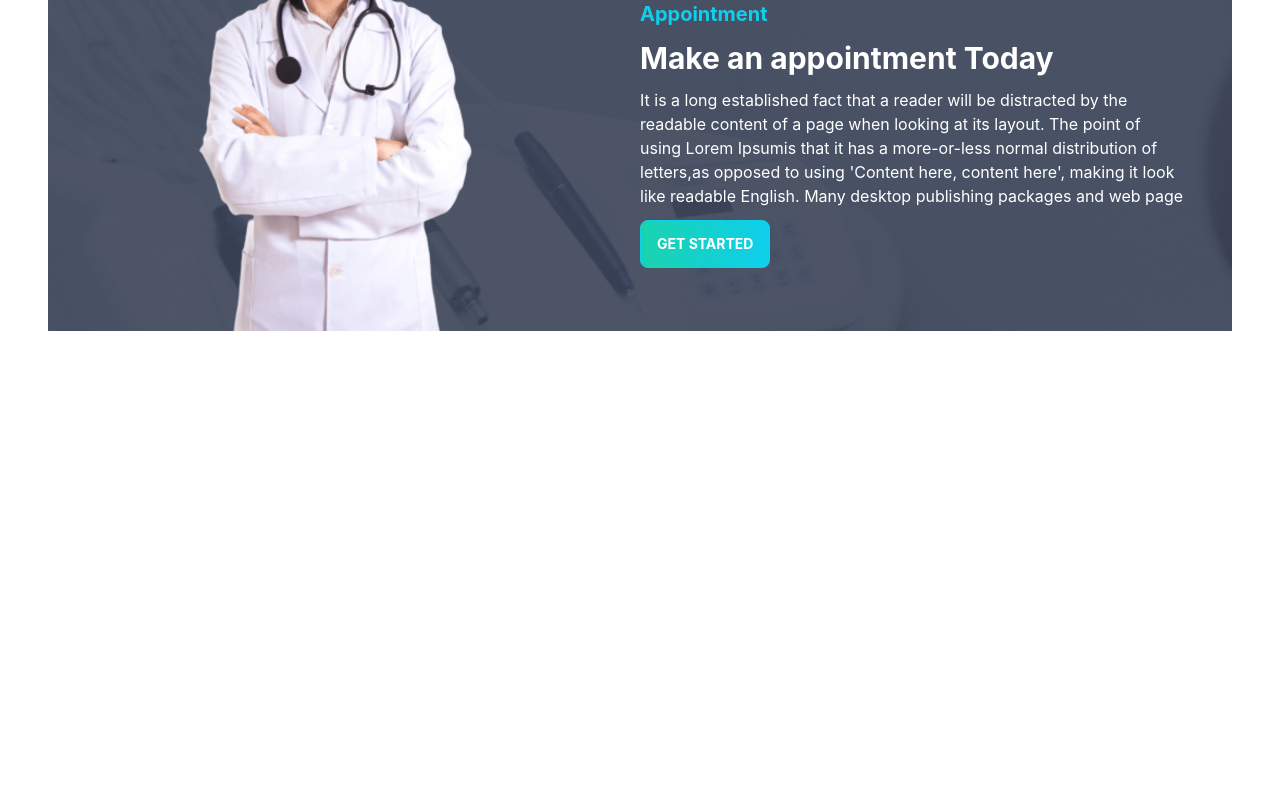
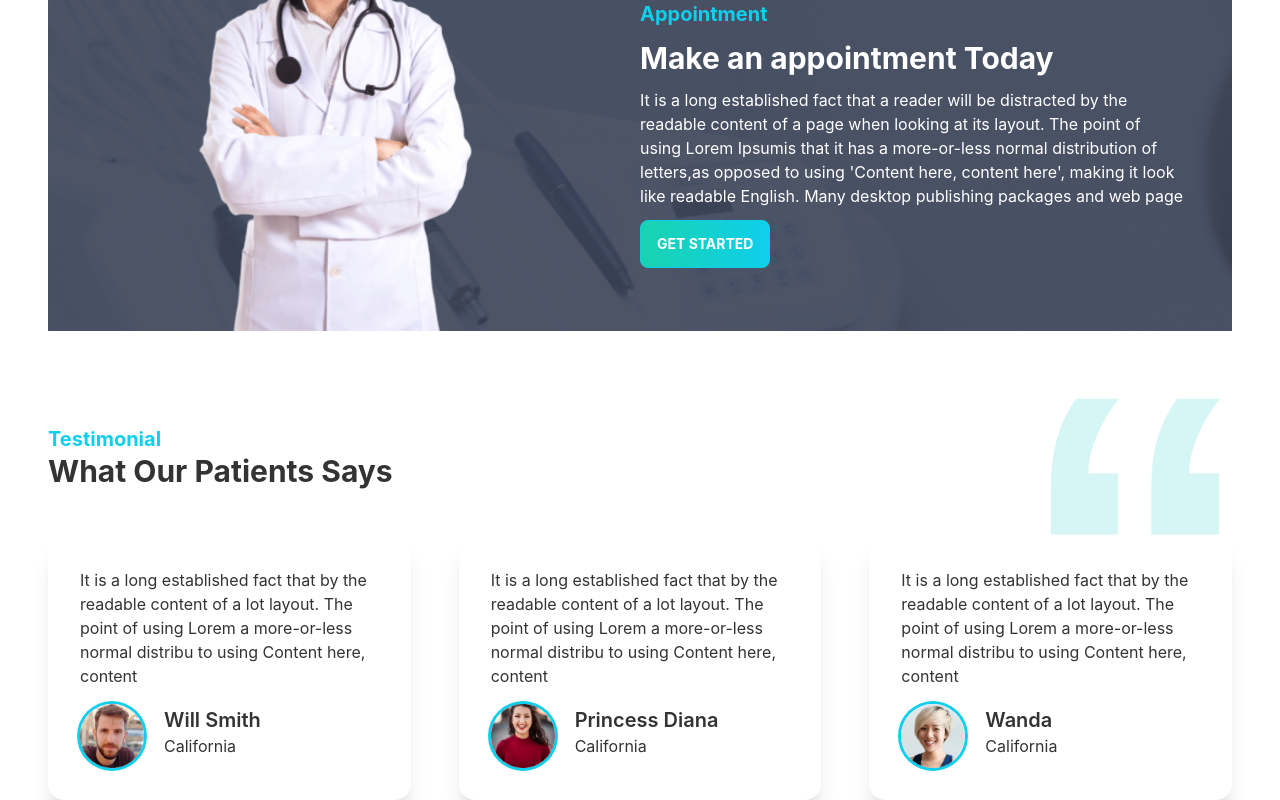
Before and after one commit to saikot-cse/doctors-portal, a React (Create React App) app: page / in a window 1280 px wide. Shown: the part 2554-3354 px from the top of the page. Before the commit the page ends 2885 px from the top, so only its background shows below. Built offline with nearby package versions, Linux system fonts and the light colour scheme.

Commit message:
testimonial added

```diff
--- a/src/Pages/Home/Home.js
+++ b/src/Pages/Home/Home.js
@@ -4,6 +4,7 @@ import { ExtraInfo } from './ExtraInfo'
 import { Info } from './Info'
 import { MakeAppoinment } from './MakeAppoinment'
 import { Services } from './Services'
+import { Testimonials } from './Testimonials'
 
 
 export const Home = () => {
@@ -14,6 +15,7 @@ export const Home = () => {
       <Services/>
       <ExtraInfo/>
       <MakeAppoinment/>
+      <Testimonials/>
     </div>
   )
 }
--- a/src/Pages/Home/MakeAppoinment.js
+++ b/src/Pages/Home/MakeAppoinment.js
@@ -2,7 +2,7 @@ import doctorImage from "../../assets/images/doctor.png";
 import { PrimaryButton } from "../Shared/PrimaryButton";
 export const MakeAppoinment = () => {
   return (
-    <section className="flex justify-center items-center bg-apponment_banner mt-24">
+    <section className="flex justify-center items-center bg-appoinment mt-24 mb-12">
       <div className="flex-1 hidden lg:block">
         <img className="mt-[-150px]" src={doctorImage} alt="" />
       </div>
--- /dev/null
+++ b/src/Pages/Home/Reviews.js
@@ -0,0 +1,18 @@
+export const Reviews = ({ review }) => {
+  return (
+    <div className="card max-w-lg bg-base-100 shadow-xl">
+      <div className="card-body">
+        <p>{review.review}</p>
+        <div class="flex justify-start items-center">
+          <div class="w-16 rounded-full ring ring-primary ring-offset-base-100 mr-5 mt-2">
+            <img src={review.image} alt="" />
+          </div>
+          <div>
+            <h2 className="card-title">{review.name}</h2>
+            <p>California</p>
+          </div>
+        </div>
+      </div>
+    </div>
+  );
+};
--- /dev/null
+++ b/src/Pages/Home/Testimonials.js
@@ -0,0 +1,45 @@
+import quote from "../../assets/icons/quote.svg";
+import prople1 from '../../assets/images/people1.png';
+import prople2 from '../../assets/images/people2.png';
+import prople3 from '../../assets/images/people3.png';
+import { Reviews } from "./Reviews";
+export const Testimonials = () => {
+  const reviews = [
+    {
+      _id: 1,
+      name: "Will Smith",
+      review: "It is a long established fact that by the readable content of a lot layout. The point of using Lorem a more-or-less normal distribu to using Content here, content",
+      image: prople1,
+    },
+    {
+      _id: 2,
+      name: "Princess Diana",
+      review: "It is a long established fact that by the readable content of a lot layout. The point of using Lorem a more-or-less normal distribu to using Content here, content",
+      image: prople2,
+    },
+    {
+      _id: 3,
+      name: "Wanda",
+      review: "It is a long established fact that by the readable content of a lot layout. The point of using Lorem a more-or-less normal distribu to using Content here, content",
+      image: prople3,
+    },
+  ];
+  return (
+    <div>
+      <div className="flex justify-between items-center">
+        <div>
+          <h3 className="text-primary text-xl font-bold">Testimonial</h3>
+          <h2 className="text-3xl font-bold">What Our Patients Says</h2>
+        </div>
+        <div>
+          <img className="w-24 lg:w-48" src={quote} alt="" />
+        </div>
+      </div>
+      <div className="grid grid-cols-1 md:grid-cols-4 lg:grid-cols-3 gap-12">
+        {
+          reviews.map(review=><Reviews key={review._id} review={review}/>)
+        }
+      </div>
+    </div>
+  );
+};
--- a/tailwind.config.js
+++ b/tailwind.config.js
@@ -4,8 +4,8 @@ module.exports = {
     extend: {
       backgroundImage: {
         banner: "url('/src/assets/images/bg.png')",
-        apponment_banner: "url('/src/assets/images/appointment.png')",
-      }
+        appoinment: "url('/src/assets/images/appointment.png')",
+      },
     },
   },
   daisyui: {
```
